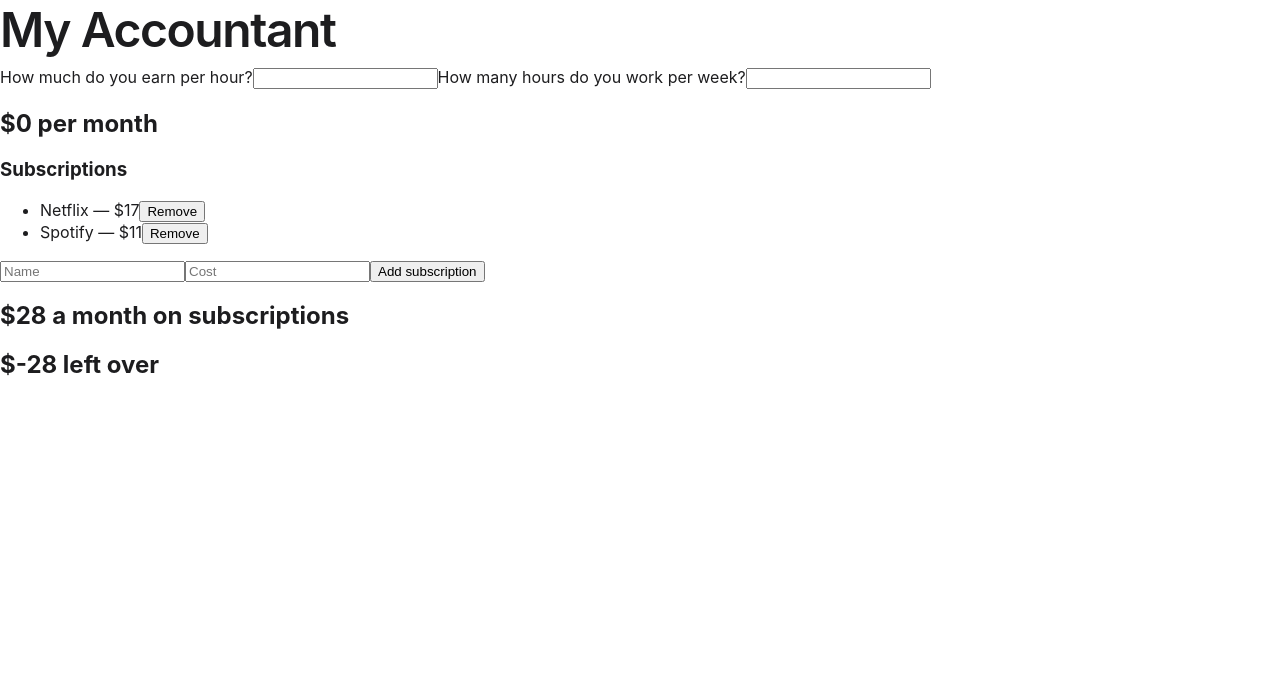
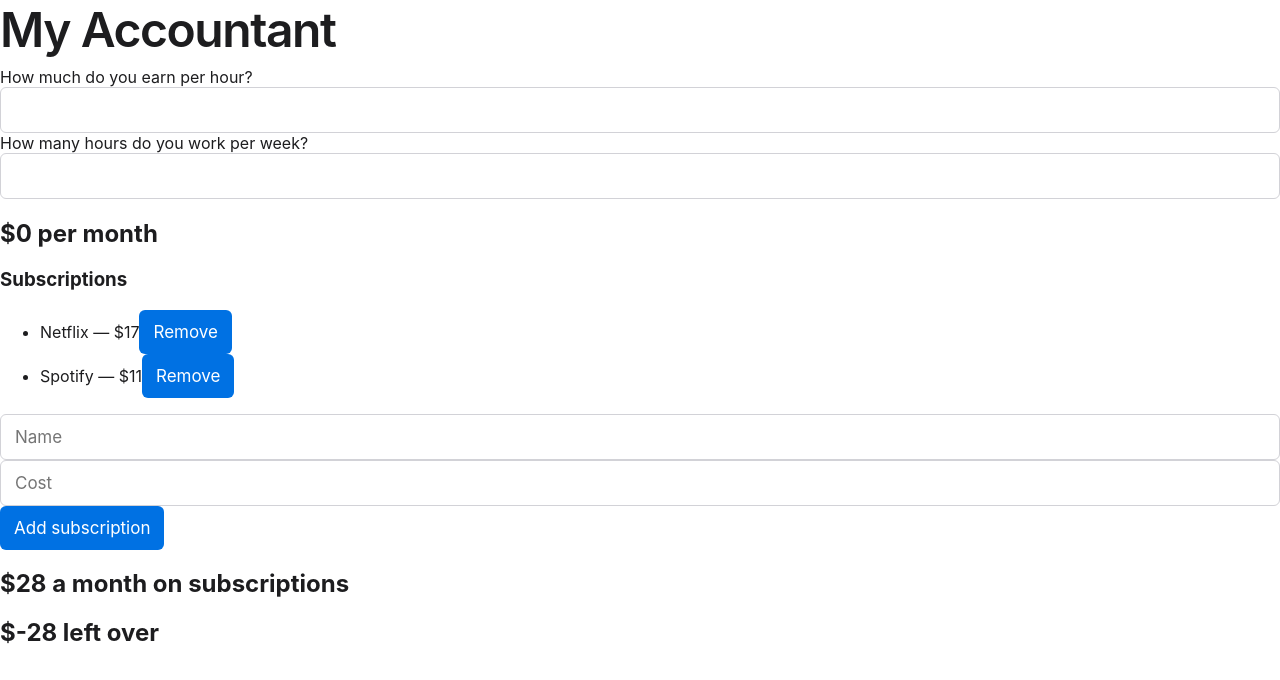
Before and after one commit to Shayanakbarloo/my-accountant, a React (Vite) app: page / in a window 1280 px wide. Shown: the top 680 px of the page. Built offline with nearby package versions, Linux system fonts and the light colour scheme.

Commit message:
#finished up index file

```diff
--- a/src/index.css
+++ b/src/index.css
@@ -56,3 +56,69 @@ h1{
   color: var(--sub);
   margin-bottom: 8px;
 }
+
+input{
+  width: 100%;
+  border: 1px solid var(--hair);
+  border-radius: 6px;
+  padding: 12px 14px;
+  font-size: 17px;
+  font-family: inherit;
+  background: #fff;
+  color:var(--ink);
+  outline: none;
+}
+
+/* :focus means "while the cursor is in this box" */
+input:focus {
+  border-color: var(--blue);
+  box-shadow: 0 0 0 4px rgba(0, 113, 227, 0.15);
+}
+
+button{
+  background: var(--blue);
+  color: #fff;
+  border: none;
+  border-radius: 6px;
+  padding: 12px 14px;
+  font-size: 17px;
+  font-family: inherit;
+  cursor: pointer;
+}
+
+button:hover {
+  opacity: 0.85;
+}
+
+.remove{
+  background: var(--red);
+  color: var(--sub);
+  padding: 6px 10px;
+  font-size: 13px;
+}
+
+.figure{
+  font-size: 44px;
+  font-weight: 600;
+  letter-spacing: -0.03em;
+  margin: 0;
+}
+
+.figure-label{
+  font-size: 13px;
+  color: var(--sub);
+  margin: 0 0 4px;
+}
+
+.sub-row {
+  display: flex;                    /* lay children in a row */
+  justify-content: space-between;   /* push them to opposite ends */
+  align-items: center;
+  padding: 12px 0;
+  border-bottom: 1px solid var(--hair);
+}
+ .add-row {
+  display: flex;
+  gap: 10px;
+  margin-top: 16px;
+}
```
